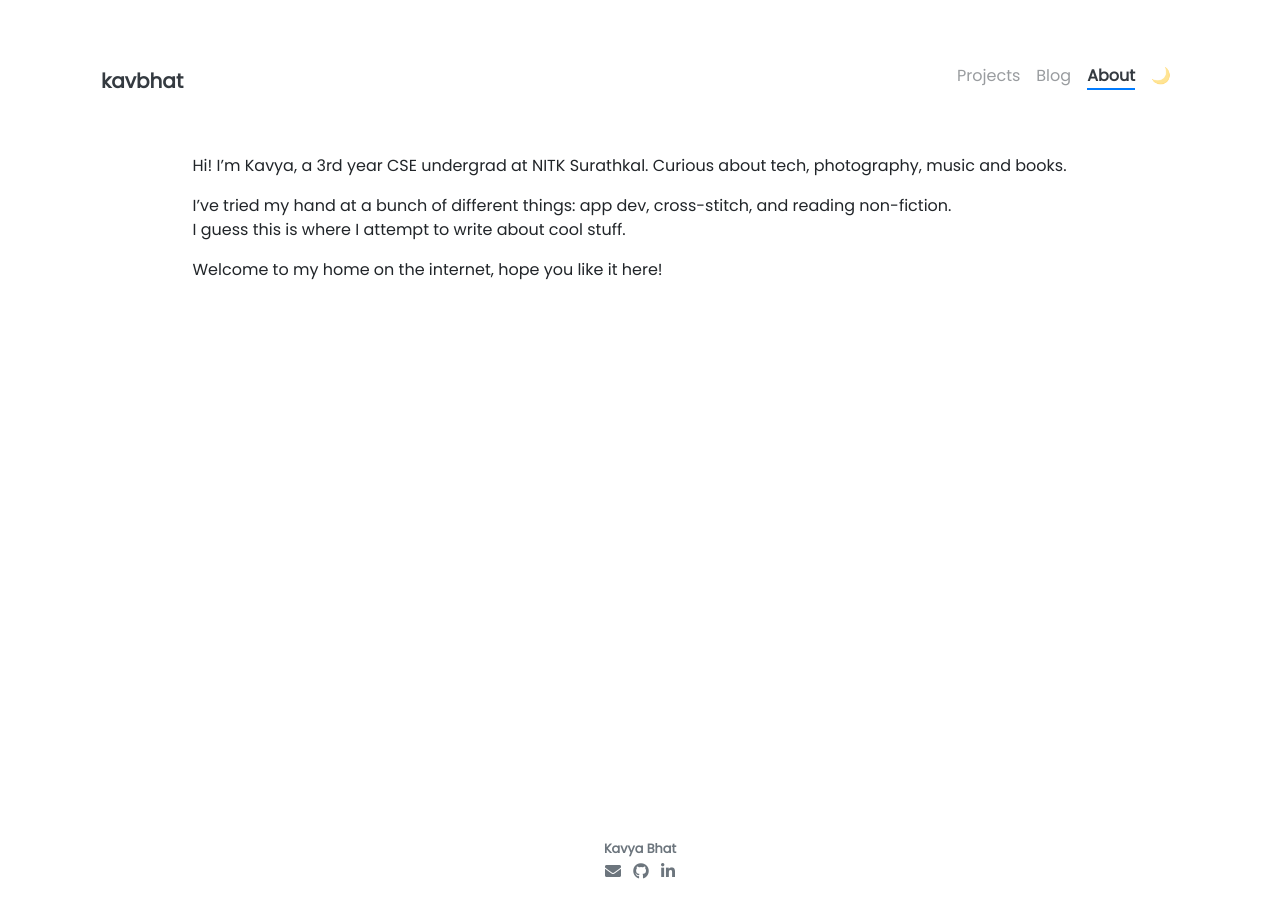
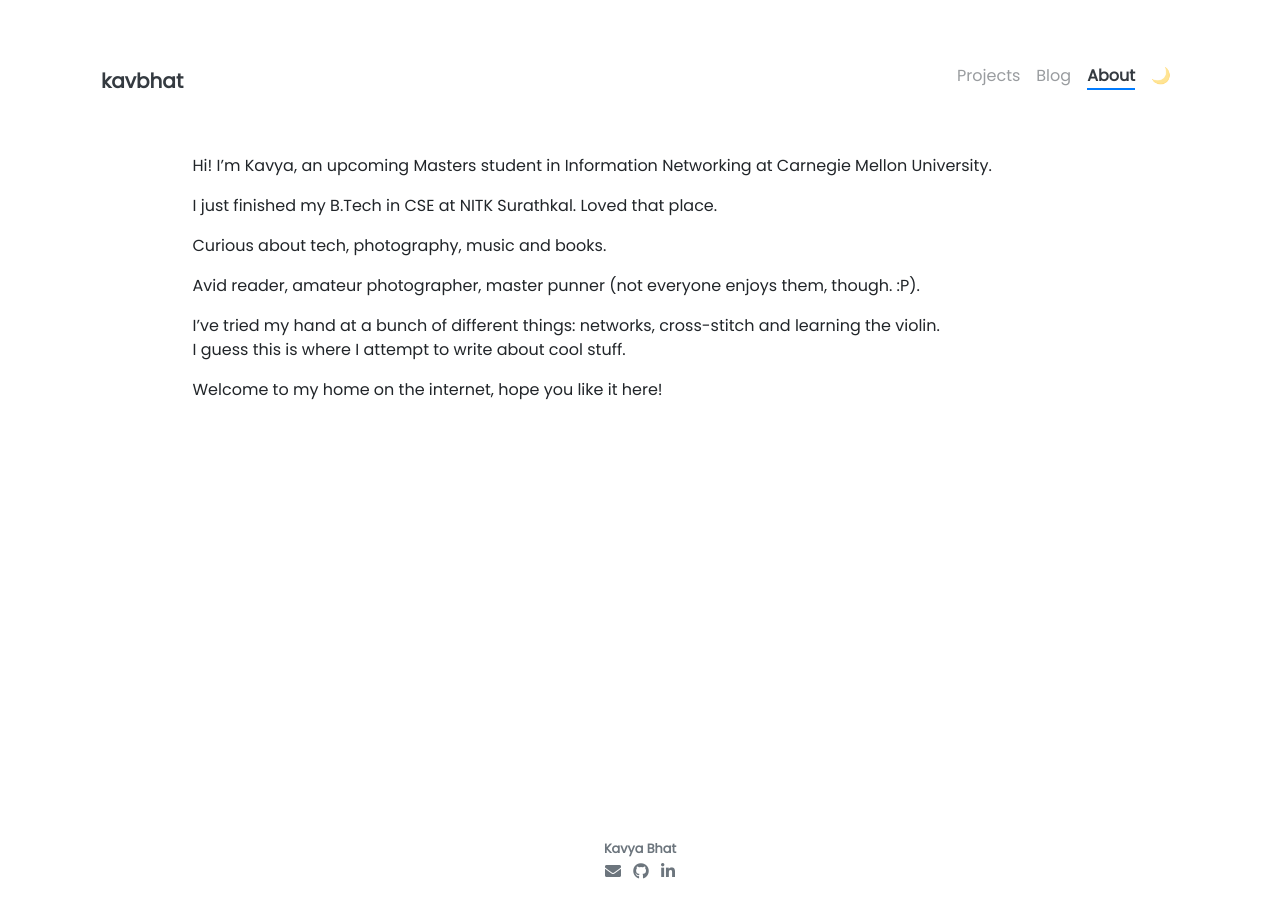
Before and after one commit to kavyabhat02/kavyabhat02.github.io, a Jekyll site: the page built from pages/about.md, in a window 1280 px wide. Built offline with Jekyll 4.4.1, drawn with Linux system fonts in a browser that asks for light colours; nearby versions of some CDN libraries; some web fonts are replaced.

```diff
--- a/_includes/projects/index.html
+++ b/_includes/projects/index.html
@@ -6,10 +6,10 @@
 
       {%- for repo in site.github.public_repositories -%}
 
-        {%- if remote_project == repo.name -%}
+        {%- if remote_project.name == repo.name -%}
 
           {%- assign project = repo -%}
-          {%- assign words = project.name | split: '-' -%}
+          {%- assign words = remote_project.title -%}
 
           {%- capture titlecase -%}
             {%- for word in words -%}
@@ -20,7 +20,7 @@
           {%- assign project_type  = "remote" -%}
           {%- assign project_id    = project.name -%}
           {%- assign project_img   = false -%}
-          {%- assign project_name  = titlecase | strip -%}
+          {%- assign project_name  = words | strip -%}
           {%- assign project_desc  = project.description -%}
           {%- assign project_url   = project.html_url -%}
           {%- assign project_tools = project.topics -%}
--- a/pages/about.md
+++ b/pages/about.md
@@ -5,10 +5,15 @@ permalink: /about/
 weight: 3
 ---
 
+Hi! I'm Kavya, an upcoming Masters student in Information Networking at Carnegie Mellon University.
 
-Hi! I'm Kavya, a 3rd year CSE undergrad at NITK Surathkal. Curious about tech, photography, music and books.<br>
+I just finished my B.Tech in CSE at NITK Surathkal. Loved that place. <br>
 
-I've tried my hand at a bunch of different things: app dev, cross-stitch, and reading non-fiction.<br>
+Curious about tech, photography, music and books.<br>
+
+Avid reader, amateur photographer, master punner (not everyone enjoys them, though. :P). <br>
+
+I've tried my hand at a bunch of different things: networks, cross-stitch and learning the violin.<br>
 I guess this is where I attempt to write about cool stuff. <br>
 
 Welcome to my home on the internet, hope you like it here!
```
Also changed, not shown: pages/projects.html (+8 -1 lines), Gemfile.lock, _posts/image-1.png (added), _posts/image-2.png (added), _posts/image.png (added), _posts/stitch.gif (added), 5 other files.
